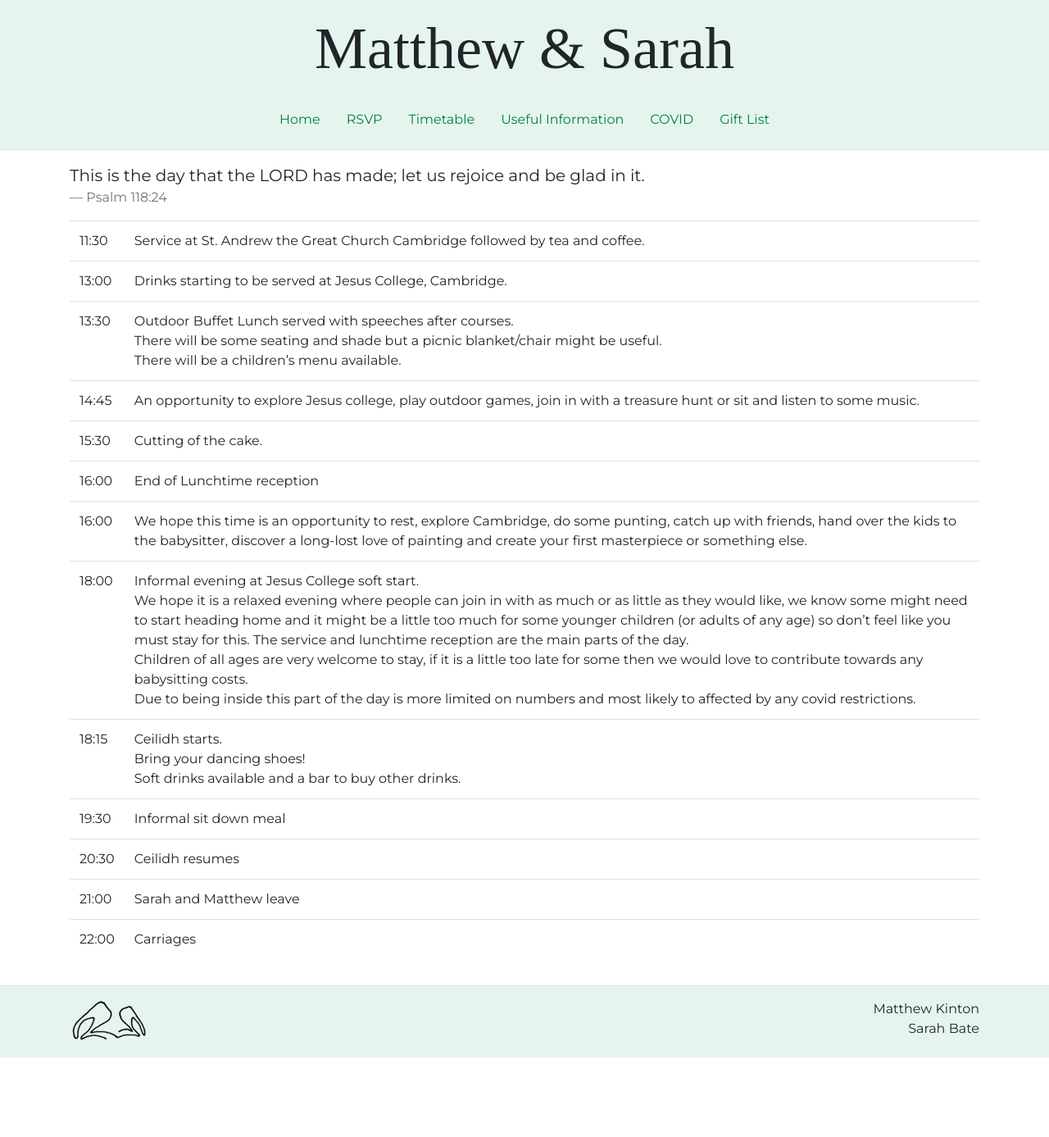
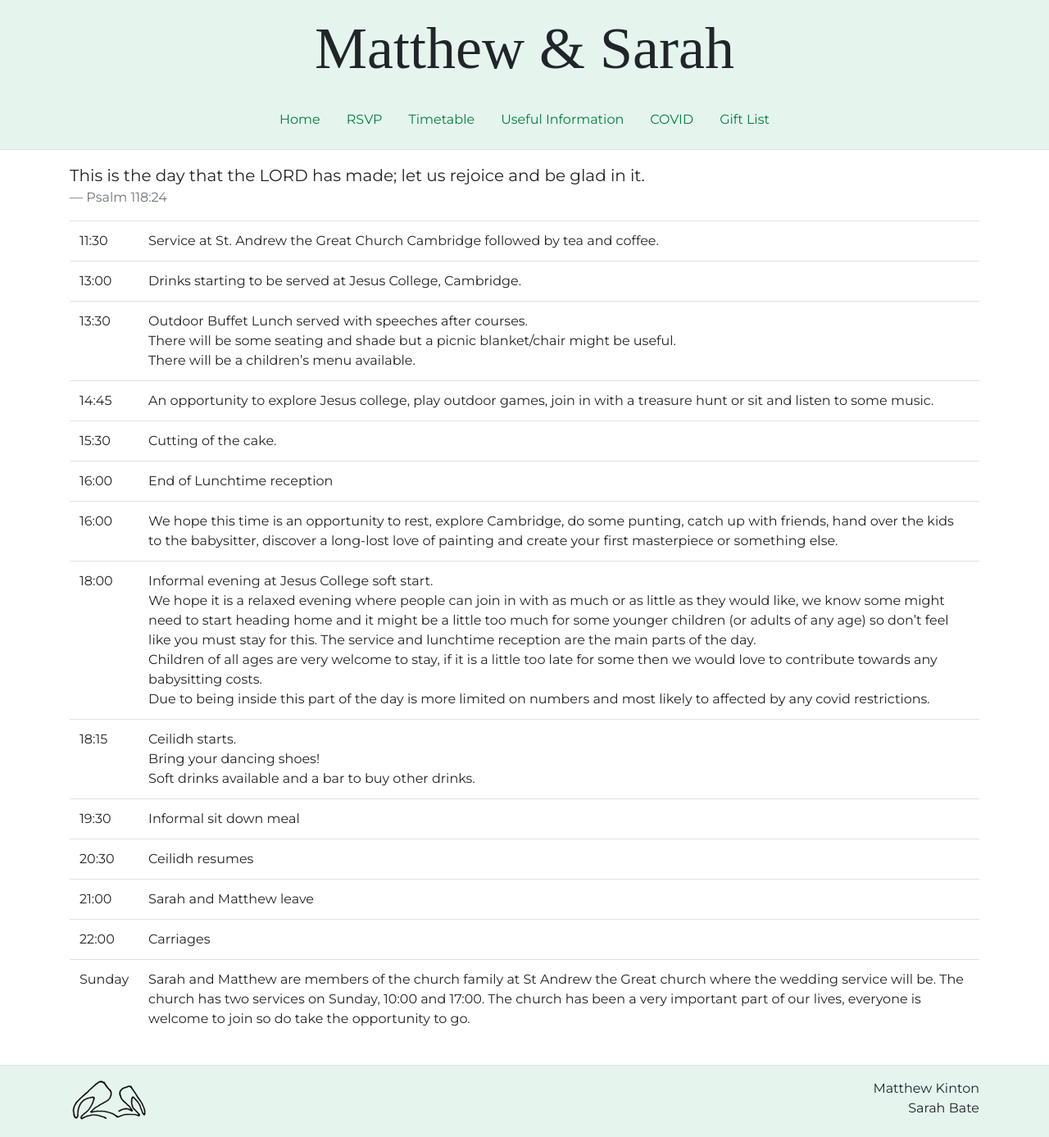
Before and after one commit to djcarter85/carterwedding, a Jekyll site: the page built from timetable.html, in a window 1280 px wide. Shown: the whole page at 82% size. Built offline with Jekyll 4.4.1, drawn with Linux system fonts in a browser that asks for light colours; some web fonts are replaced; before the commit the page ends 1290 px from its top, so only the background shows below that.

Commit message:
Add Sunday to timetable page

```diff
--- a/timetable.html
+++ b/timetable.html
@@ -83,5 +83,13 @@ layout: default
       <td>22:00</td>
       <td>Carriages</td>
     </tr>
+    <tr>
+      <td>Sunday</td>
+      <td>
+        Sarah and Matthew are members of the church family at St Andrew the Great church where the wedding service
+        will be. The church has two services on Sunday, 10:00 and 17:00. The church has been a very important part of
+        our lives, everyone is welcome to join so do take the opportunity to go.
+      </td>
+    </tr>
   </tbody>
 </table>
```
